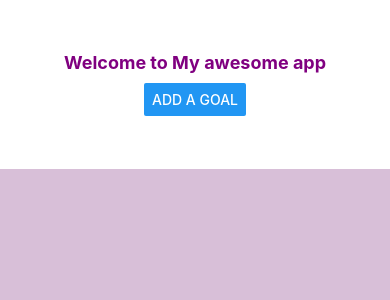
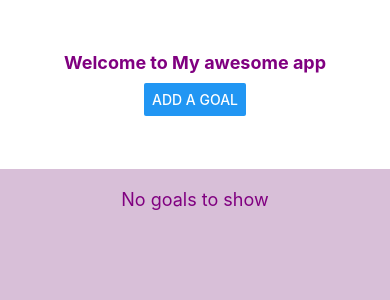
Before and after one commit to UCC1222/CS5520, a React Native app: screen / in a window 390 px wide. Shown: the top 300 px of the page. Built offline with nearby package versions, Linux system fonts and the light colour scheme.

Commit message:
Add "No goals to show" message using FlatList's ListEmptyComponent

```diff
--- a/App.tsx
+++ b/App.tsx
@@ -38,8 +38,13 @@
           data={goals} // Array of items to render
           keyExtractor={(item) => item.id.toString()} // Unique key for each item
           renderItem={({ item }) => <GoalItem goal={item} deleteGoal={deleteGoal}/>} // Render GoalItem
+          ListEmptyComponent={
+            <View style={styles.emptyContainer}>
+              <Text style={styles.emptyText}>No goals to show</Text>
+            </View>
+          }
           contentContainerStyle={{ alignItems: 'center' }} // Style for container
-          style={{ flex: 1 }} // 确保 FlatList 填满父容器
+          style={{ flex: 1 }}
         />
       </View>
 
@@ -73,4 +78,15 @@
     flex: 4,
     backgroundColor: '#d8bfd8',
   },
+
+  emptyContainer: {
+    flex: 1,
+    justifyContent: 'center',
+    alignItems: 'center',
+  },
+  emptyText: {
+    fontSize: 18,
+    color: 'purple',
+    marginTop: 20,
+  }
 });
```
